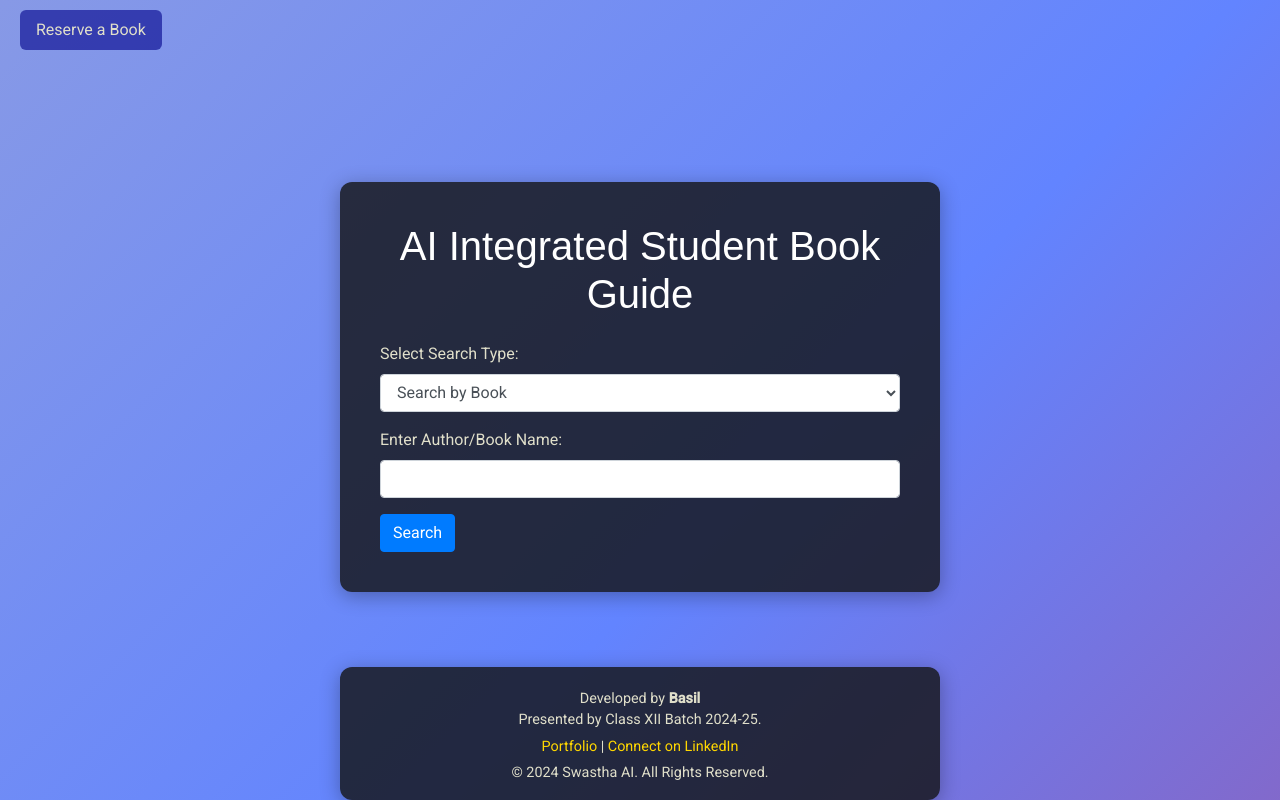
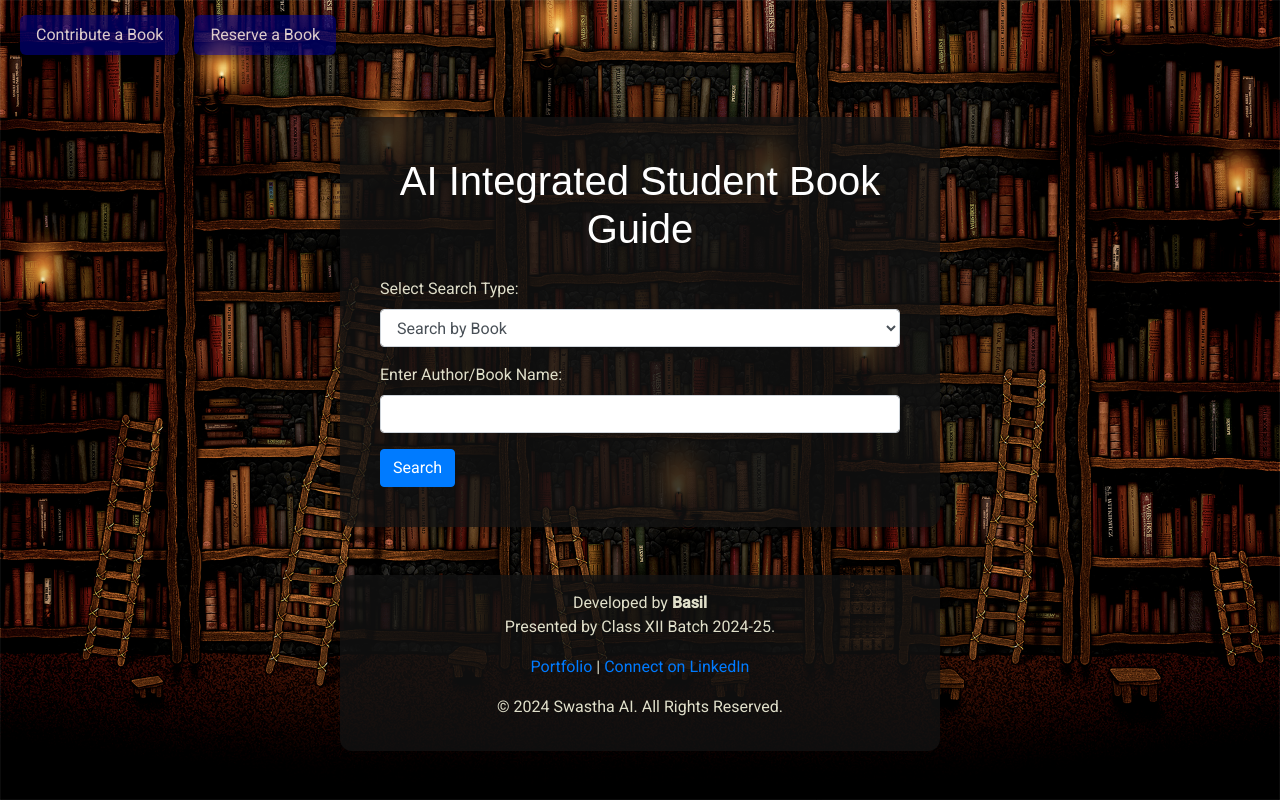
Before and after one commit to basil-the-py-developer/AI-Library, a Flask app: page / in a window 1280 px wide. Run offline with Flask 3, Linux system fonts and the light colour scheme; some libraries are stand-ins or nearby versions.

Commit message:
Added Contribute Option And Made Some Changes

```diff
--- a/app.py
+++ b/app.py
@@ -24,30 +24,11 @@ def clean_response(response_text):
     cleaned_text = response_text.replace("*", "").replace("#", "").strip()
     return cleaned_text
 
-#def get_suggested_input(input_text):
-    # Use AI to get a suggestion for corrected input
-#    response = model.generate_content(f"provide a correctly spelled version of this text: '{input_text}'."
-    #                                   "if the text consists of random letters that is not meaningful in any language "
-   #                                    "keep the text as it is, else give the corrected spelling version. "
-  #                                     "Do not output anything other than the corrected version of the text."
- #   )
-#
-#    return clean_response(response.text)
-
 @app.route('/', methods=['GET', 'POST'])
 def index():
     if request.method == 'POST':
         search_type = request.form.get('search_type')
         search_input = request.form.get('search_input').strip()
-
-        # Get AI suggestion for corrected input
-        #modified_input = get_suggested_input(search_input)
-
-        #if modified_input != search_input:
-            # Inform the user if the AI suggests a correction
-         #   return redirect(url_for('result', search_type=search_type, search_input=modified_input, original_input=search_input))
-        #else:
-            # Proceed with the search if no modification
         return redirect(url_for('result', search_type=search_type, search_input=search_input))
     return render_template('index.html')
 
@@ -180,9 +161,18 @@ def result():
     db_connection.close()
 
 
+@app.route('/contribute', methods=['GET', 'POST'])
+
+def contribution():
+    if request.method == 'POST':
+        book_name = request.form.get('book_name').strip()
+        author_name = request.form.get('author_name').strip()
+        card = request.form.get('card_id').strip()
+    return render_template('contribute.html')
+
+
 
 @app.route('/reserve', methods=['GET', 'POST'])
-
 
 def reserve_book():
     # Initialize the db connection and cursor outside of the method block
--- a/templates/index.html
+++ b/templates/index.html
@@ -9,40 +9,16 @@
     <script defer src="https://vercel.com/analytics/script.js"></script>
     <style>
         body {
-            background: linear-gradient(to right, violet, pink);
+            background-image: url('/static/back.jpg');
+            background-size: cover;
+            background-position: center;
             color: #E0DFCA;
             font-family: 'Roboto', sans-serif;
             display: flex;
             flex-direction: column;
-            justify-content: space-between;
+            justify-content: center;
             min-height: 100vh;
             margin: 0;
-            overflow-y: auto;
-            position: relative;
-        }
-
-        .gradient-effect {
-            position: absolute;
-            top: 0;
-            left: 0;
-            width: 100%;
-            height: 100%;
-            background: linear-gradient(135deg, #dfcbaa 0%, #6284FF 50%, #FF0000 100%);
-            background-size: 400% 400%;
-            animation: gradientAnimation 10s ease infinite;
-            z-index: 0;
-        }
-
-        @keyframes gradientAnimation {
-            0% {
-                background-position: 0% 50%;
-            }
-            50% {
-                background-position: 100% 50%;
-            }
-            100% {
-                background-position: 0% 50%;
-            }
         }
 
         .container {
@@ -64,26 +40,31 @@
             color: #ffffff;
         }
 
-        .footer {
-            background-color: #282828;
-            color: #E0DFCA;
-            font-size: 0.9rem;
-            border-top: 1px solid #444;
-            width: 100%;
+        .btn-custom {
+            display: inline-block;
+            padding: 8px 16px;
+            background-color: rgba(0, 0, 139, 0.6);
+            border-radius: 6px;
+            color: #ddcccc;  /* Change text color to white for better contrast */
             text-align: center;
+            font-size: 16px;
+            text-decoration: none;
+            transition: background-color 0.3s, transform 0.3s;
+            border: none;
+            cursor: pointer;
+            box-shadow: 0 4px 8px rgba(0, 0, 0, 0.3);
         }
 
-        .footer a {
-            color: #FFD700;
-            text-decoration: none;
+        .btn-custom:hover {
+            background-color: rgba(0, 0, 139, 0.8);
+            transform: scale(1.05);
+            color: #c4acac;  /* Ensure text stays white on hover */
+            text-decoration: none;  /* Remove underline on hover */
         }
 
-        .footer a:hover {
-            text-decoration: underline;
-        }
 
-        .footer p {
-            margin: 5px 0;
+        .btn-custom:focus {
+            outline: none;
         }
 
         .navbar {
@@ -94,31 +75,44 @@
         .navbar a {
             color: #E0DFCA;
             text-decoration: none;
-            font-size: 16px; /* Reduced font size */
-            padding: 8px 16px; /* Adjusted padding */
-            background-color: rgba(0, 0, 139, 0.6); /* Dark blue transparent background */
-            border-radius: 6px; /* Slightly rounded corners */
+            font-size: 16px;
+            padding: 8px 16px;
+            background-color: rgba(0, 0, 139, 0.6);
+            border-radius: 6px;
             transition: background-color 0.3s, transform 0.3s;
         }
 
         .navbar a:hover {
-            background-color: rgba(0, 0, 139, 0.8); /* Darker blue on hover */
-            transform: scale(1.05); /* Slight scaling effect */
+            background-color: rgba(0, 0, 139, 0.8);
+            transform: scale(1.05);
         }
 
         html {
             scroll-behavior: smooth;
         }
+
+        .nav-buttons {
+            display: flex;
+            gap: 15px;
+            position: absolute;
+            left: 20px;
+            top: 15px;
+        }
+
+        .text-center.py-3 {
+            text-align: center;
+            padding: 1rem 0;
+        }
     </style>
 </head>
 <body>
-    <div class="gradient-effect"></div>
+    <nav class="navbar navbar-expand-lg navbar-dark">
+    </nav>
 
-    <nav class="navbar navbar-expand-lg navbar-dark">
-        <div class="navbar-nav">
-            <a class="nav-item-nav-link" href="/reserve">Reserve a Book</a>
-        </div>
-    </nav>
+    <div class="nav-buttons">
+        <a href="/contribute" class="btn-custom">Contribute a Book</a>
+        <a href="/reserve" class="btn-custom">Reserve a Book</a>
+    </div>
 
     <div class="container mt-5">
         <h1 class="text-center">AI Integrated Student Book Guide</h1>
@@ -138,15 +132,14 @@
         </form>
     </div>
 
-    <footer class="footer">
-        <div class="container text-center py-3">
-            <p class="mb-0">Developed by <strong>Basil</strong><br>Presented by Class XII Batch 2024-25.</p>
-            <p class="mb-0">
-                <a href="https://basilsportfolio.w3spaces.com/index.html" target="_blank" class="footer-link">Portfolio</a> |
-                <a href="https://www.linkedin.com/in/basil-joshua-john-2bb857312/" target="_blank" class="footer-link">Connect on LinkedIn</a>
-            </p>
-            <p class="mb-0">© 2024 Swastha AI. All Rights Reserved.</p>
-        </div>
-    </footer>
+    <div class="container text-center py-3 mt-5">
+        <p>Developed by <strong>Basil</strong><br>Presented by Class XII Batch 2024-25.</p>
+        <p>
+            <a href="https://basilsportfolio.w3spaces.com/index.html" target="_blank">Portfolio</a> |
+            <a href="https://www.linkedin.com/in/basil-joshua-john-2bb857312/" target="_blank">Connect on LinkedIn</a>
+        </p>
+        <p>© 2024 Swastha AI. All Rights Reserved.</p>
+    </div>
+
 </body>
 </html>
```
Also changed, not shown: templates/contribute.html (added, +105 -0 lines), templates/reservation_result.html (+26 -0 lines), templates/reserve.html (+69 -27 lines), templates/result.html (+33 -64 lines), static/back.jpg (added), static/logo.png (renamed from static/lol.png).
